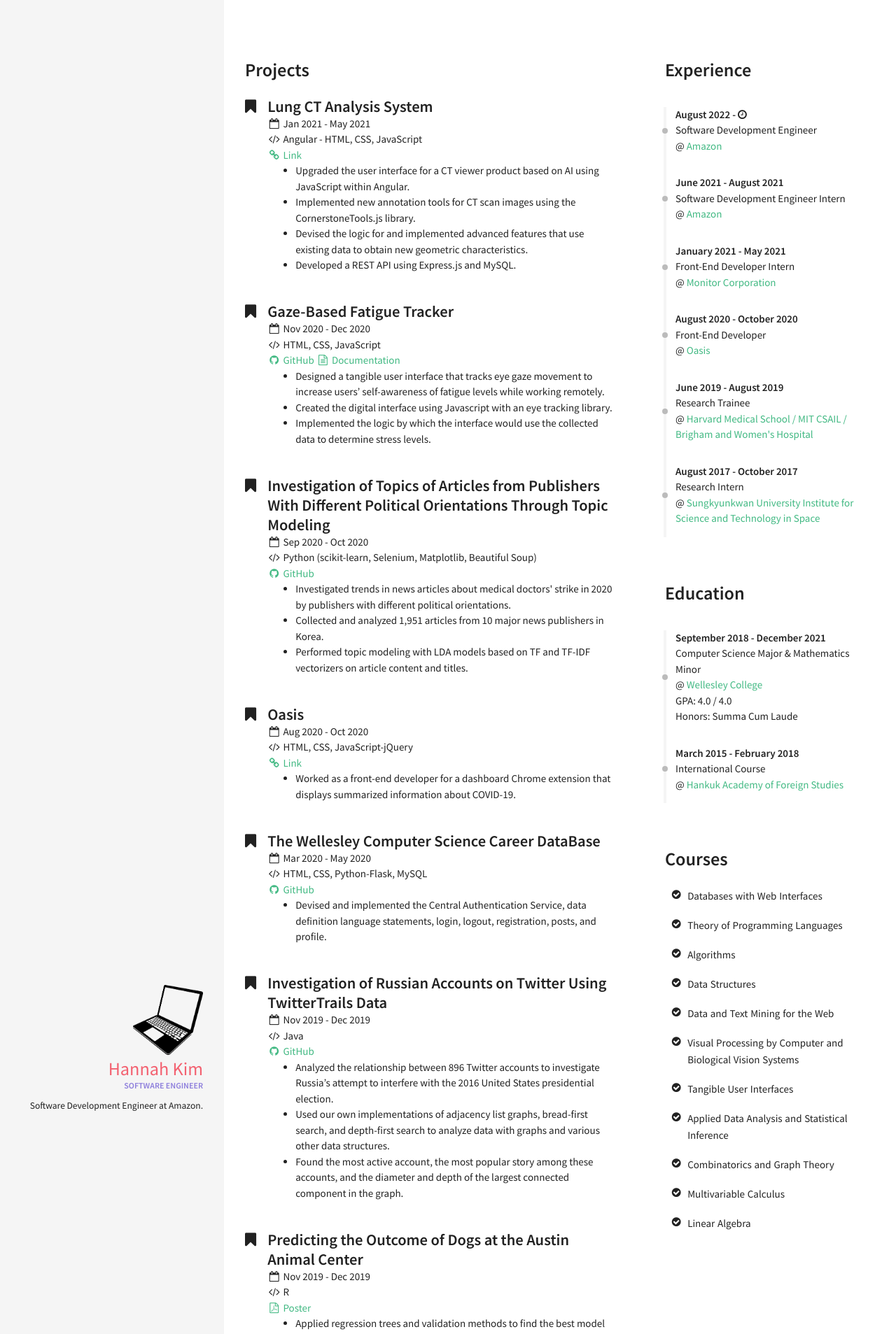
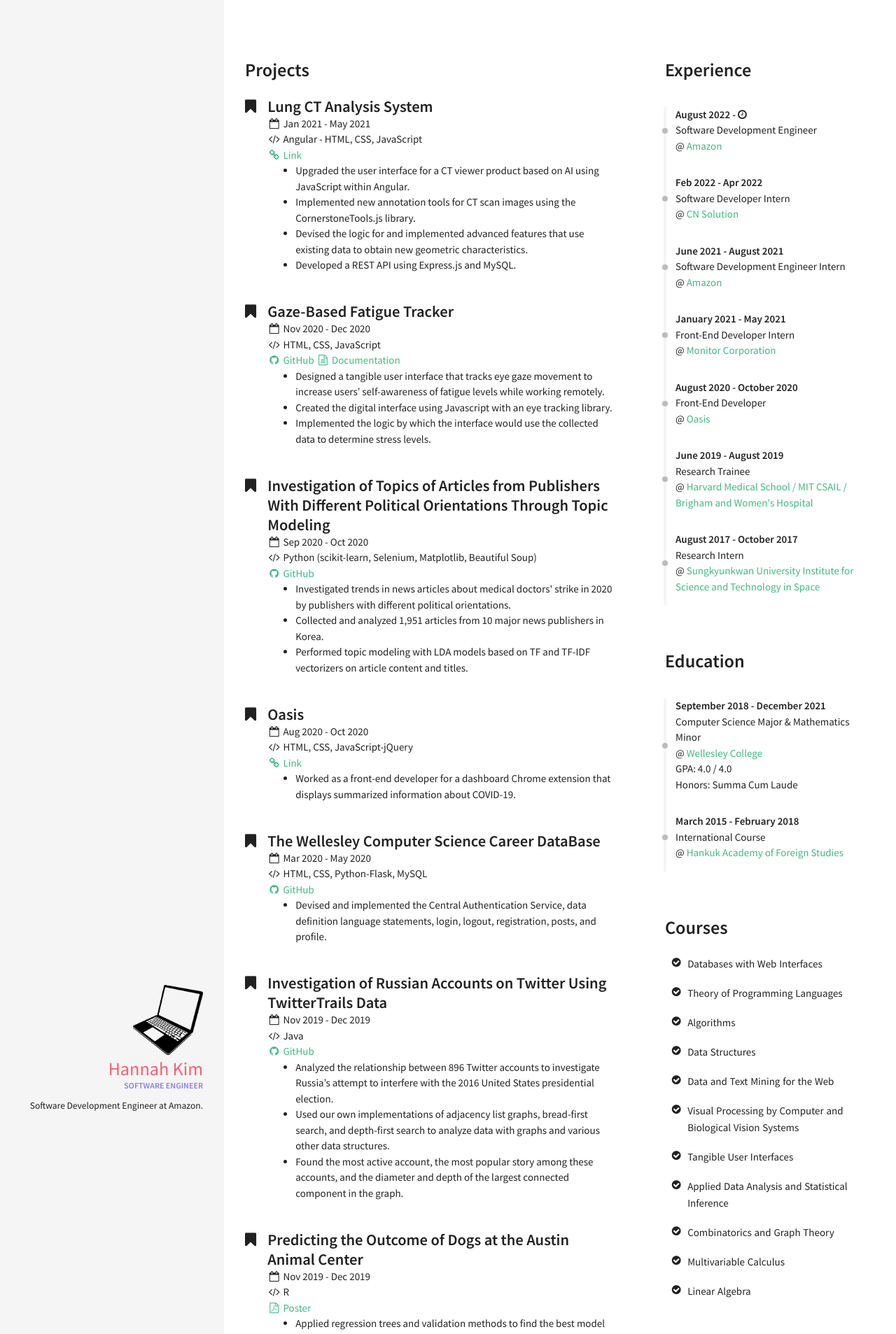
Before and after one commit to hskim37/hskim37.github.io, a Jekyll site: the page built from index.html, in a window 1280 px wide. Shown: the top 1907 px of the page at 70% size. Built offline with Jekyll 4.4.1, drawn with Linux system fonts in a browser that asks for light colours.

Commit message:
Add CN Solution

```diff
--- a/_data/index/careers.yml
+++ b/_data/index/careers.yml
@@ -2,6 +2,11 @@
   date: August 2022 - <i class="fa fa-clock-o" aria-hidden="true" title="Until Now"></i>
   link: https://www.amazon.com/
   place: Amazon
+
+- name: Software Developer Intern
+  date: Feb 2022 - Apr 2022
+  link: https://cnai.ai/en/home
+  place: CN Solution
 
 - name: Software Development Engineer Intern
   date: June 2021 - August 2021
```
